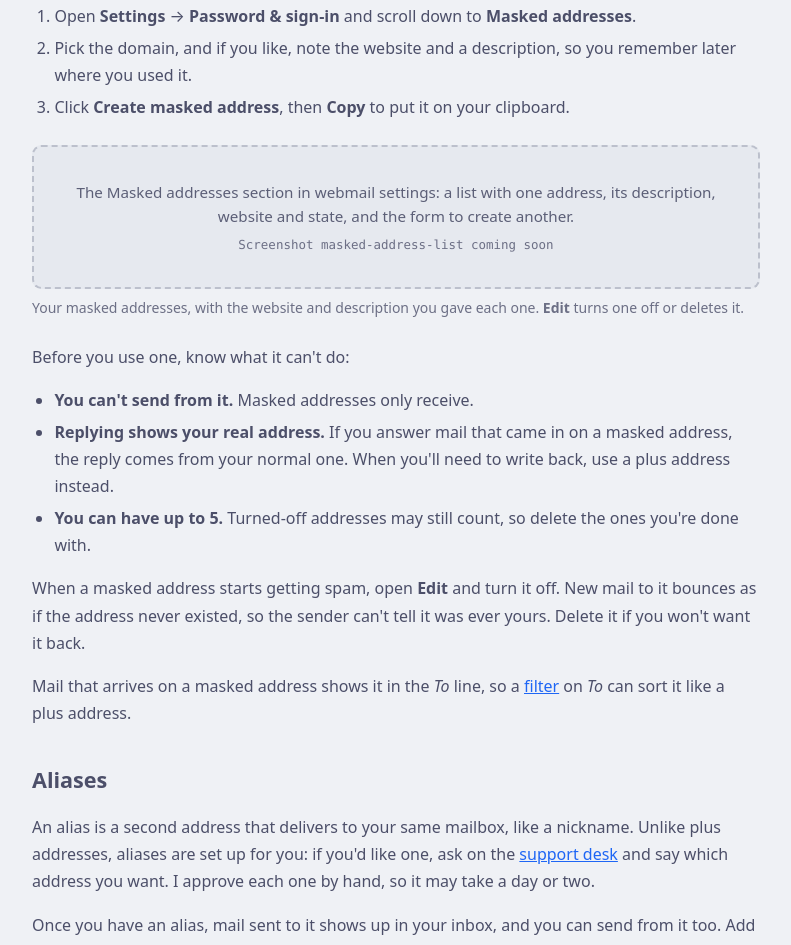
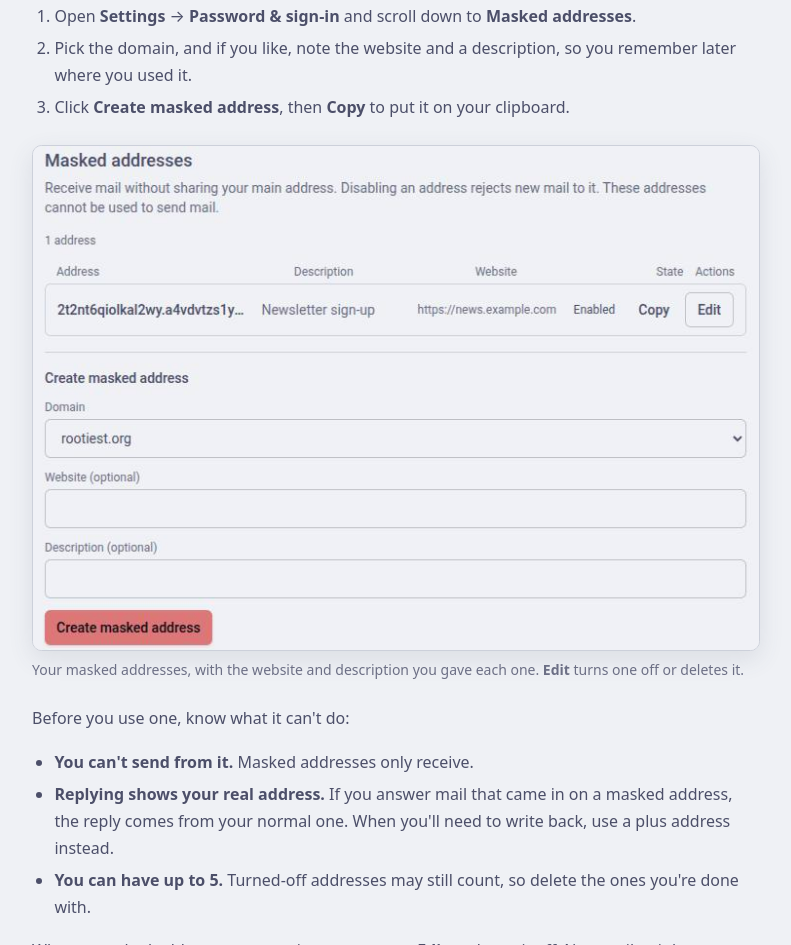
Before and after one commit to rootiest/rootiest-fyi, a plain HTML site: page site/email/addresses/index.html in a window 1280 px wide. Shown: the part 1014-1959 px from the top of the page, without its empty margins (376-1167 px from the left). Drawn offline with Linux system fonts and the light colour scheme.

Commit message:
build(email): regenerate the addresses page with its screenshot

```diff
--- a/site/email/addresses/index.html
+++ b/site/email/addresses/index.html
@@ -94,7 +94,7 @@
   <li>Click <strong>Create masked address</strong>, then <strong>Copy</strong> to put it on your clipboard.</li>
 </ol>
 
-<figure class="shot shot-pending" data-shot="masked-address-list"><span class="shot-placeholder" role="img" aria-label="The Masked addresses section in webmail settings: a list with one address, its description, website and state, and the form to create another."><span class="shot-alt">The Masked addresses section in webmail settings: a list with one address, its description, website and state, and the form to create another.</span><span class="shot-id">Screenshot masked-address-list coming soon</span></span><figcaption>Your masked addresses, with the website and description you gave each one. <strong>Edit</strong> turns one off or deletes it.</figcaption></figure>
+<figure class="shot" data-shot="masked-address-list"><img src="../shots/masked-address-list.png" alt="The Masked addresses section in webmail settings: a list with one address, its description, website and state, and the form to create another." loading="lazy" /><figcaption>Your masked addresses, with the website and description you gave each one. <strong>Edit</strong> turns one off or deletes it.</figcaption></figure>
 
 <p>Before you use one, know what it can't do:</p>
 <ul>
```
